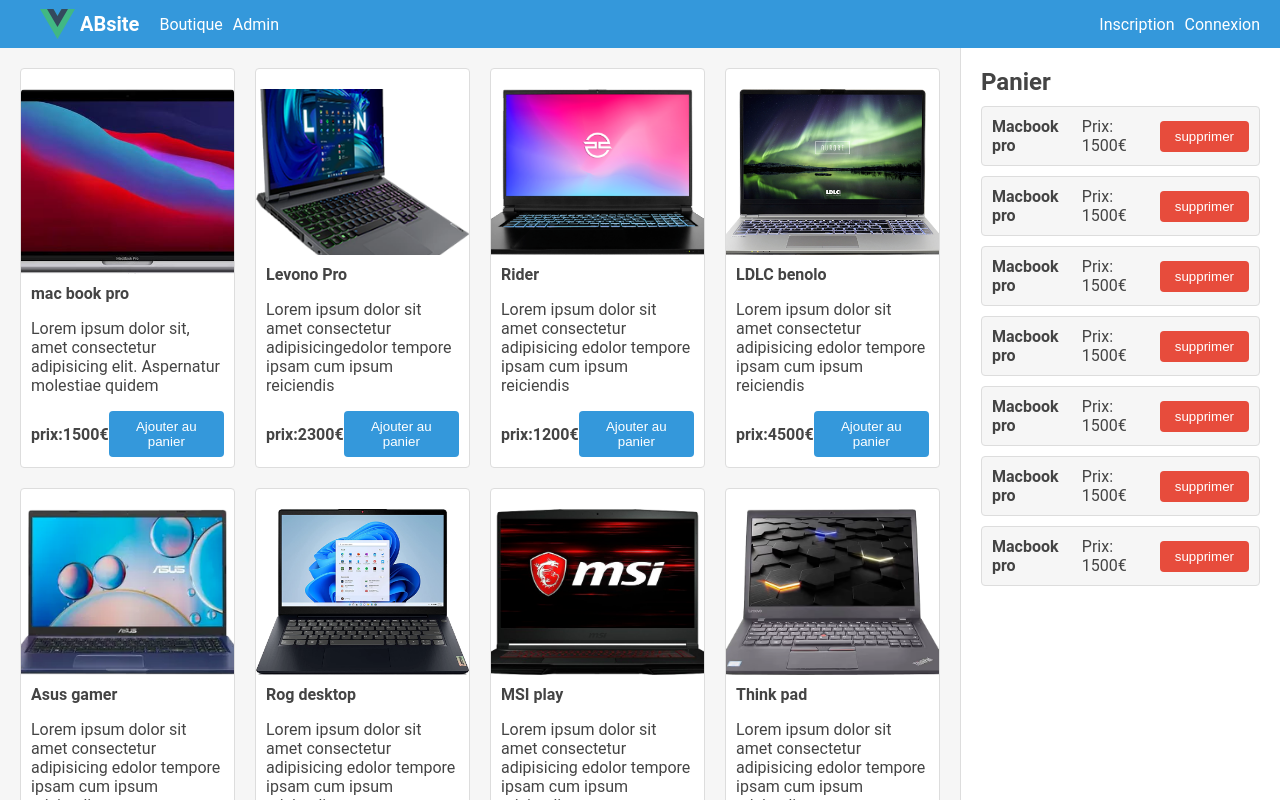
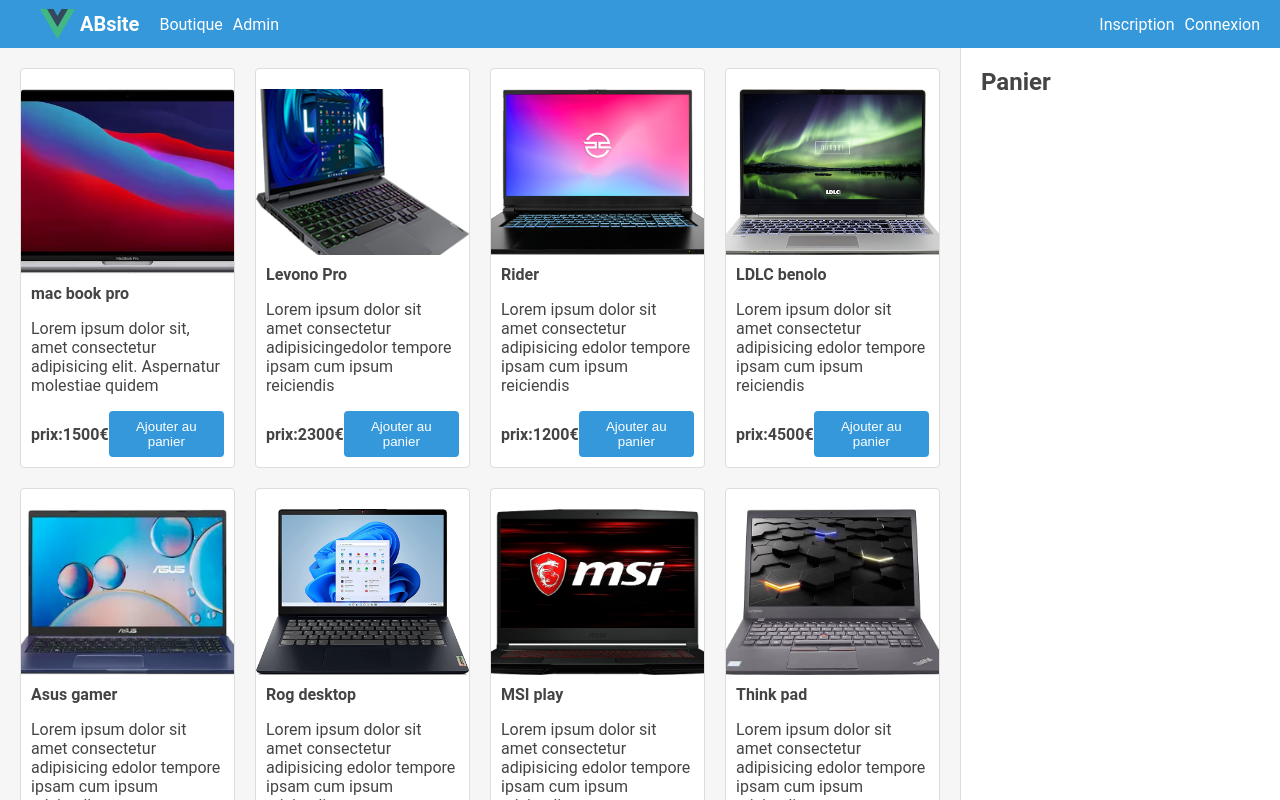
Before and after one commit to absitwebb/vueprojet1boutique, a Vue app in the folder boutique/: page / in a window 1280 px wide. Shown: the top 800 px of the page. Built offline with nearby package versions, Linux system fonts and the light colour scheme.

Commit message:
supprimer produits 16/06/22

```diff
--- a/boutique/src/App.vue
+++ b/boutique/src/App.vue
@@ -14,7 +14,11 @@
       class="shop"
     />
     <!--composant pour affichier le panier -->
-    <Carte class="carte" />
+    <Carte
+      :cart="state.cart"
+      class="carte"
+      @remove-product-from-cart="removeProductFromCart"
+    />
     <!--composant footer-->
     <thefooter class="footer" />
   </div>
@@ -48,7 +52,7 @@
   products: data,
   cart: [],
 });
-
+//-----------------------------------------------------------
 //fonction pour ajouter le produit dans le panier
 // cette fonction doit recevoir id du produit en paramétre
 function addProductToCart(productId: number): void {
@@ -60,6 +64,13 @@
     // on met le produit dans le pannier (...en mettant 3 petits point on fait une deconstuction)
     state.cart.push({ ...product });
   }
+} //----------------------------------------------------------------
+// fonction pour supprimer le produit qu'on on clique sur supprimer
+// elle récupère en paramètre le productID
+function removeProductFromCart(productId: number): void {
+  // on vérifié que tous le produits dans le panier non pas l'id du produit que l'on veut supprimer
+  // filter retourne un nouveau tableau avec tous produits avec un id différent du produit id que l'on veut supprimer
+  state.cart = state.cart.filter((product) => product.id !== productId);
 }
 </script>
 
--- a/boutique/src/components/Cart/CartProduct.vue
+++ b/boutique/src/components/Cart/CartProduct.vue
@@ -1,15 +1,33 @@
 //------html------------------------//
 <template>
   <div class="mb-10 p-10 d-flex flex-row align-items-center product">
-    <strong class="flex-fill mr-10">Macbook pro</strong>
+    <strong class="flex-fill mr-10">{{ product.title }} </strong>
 
-    <span class="mr-10">Prix: 1500€</span>
-    <button class="btn btn-danger">supprimer</button>
+    <span class="mr-10">Prix: {{ product.price }}€ </span>
+    <button
+      class="btn btn-danger"
+      @click="emit('removeProductFromCart', product.id)"
+    >
+      supprimer
+    </button>
   </div>
 </template>
 
 //-------------javascript typecript--------------
-<script setup lang="ts"></script>
+<script setup lang="ts">
+//on importe l'interface ProductInterface du fichier product.interface.ts
+import type { ProductInterface } from "@/interfaces/product.interface";
+//on defini les propriétés de product que l'on à récupéré depuis cartProductList.vue
+//entre <> on défini le type typscript
+defineProps<{
+  product: ProductInterface;
+}>();
+
+//on definie l"evenement (sur le bouton supprimer)
+const emit = defineEmits<{
+  (e: "removeProductFromCart", productId: number): void;
+}>();
+</script>
 
 //-------scss------------------------------------
 <style lang="scss" scoped>
--- a/boutique/src/components/Cart/CartProductList.vue
+++ b/boutique/src/components/Cart/CartProductList.vue
@@ -1,13 +1,12 @@
 //------html------------------------//
 <template>
   <div class="d-flex flex-column">
-    <CartProduct />
-    <CartProduct />
-    <CartProduct />
-    <CartProduct />
-    <CartProduct />
-    <CartProduct />
-    <CartProduct />
+    <!--$event permet de récupérer le paramètre de l'evenement passé depuis carProduct-->
+    <CartProduct
+      v-for="i of cart"
+      :product="i"
+      @remove-product-from-cart="emit('removeProductFromCart', $event)"
+    />
   </div>
 </template>
 
@@ -15,6 +14,19 @@
 <script setup lang="ts">
 //on importe le fichier CartProduct
 import CartProduct from "./CartProduct.vue";
+//on importe l'interface ProductInterface du fichier product.interface.ts
+import type { ProductInterface } from "@/interfaces/product.interface";
+
+//on defini les propriétés de cart que l'on à récupéré depuis carte.vue
+//entre <> on défini le type typscript
+defineProps<{
+  cart: ProductInterface[];
+}>();
+
+//on definie l"evenement (sur le bouton supprimer)
+const emit = defineEmits<{
+  (e: "removeProductFromCart", productId: number): void;
+}>();
 </script>
 
 //-------scss------------------------------------
--- a/boutique/src/components/Cart/Carte.vue
+++ b/boutique/src/components/Cart/Carte.vue
@@ -2,14 +2,30 @@
 <template>
   <div class="p-20">
     <h2 class="mb-10">Panier</h2>
-    <CartProductList />
+    <!--on transmet l'information à CartProductListavec :cart="cart"-->
+    <CartProductList
+      :cart="cart"
+      @remove-product-from-cart="emit('removeProductFromCart', $event)"
+    />
   </div>
 </template>
 
 //-------------javascript typecript--------------
 <script setup lang="ts">
 //on importe le fichier CartProductList
+import type { ProductInterface } from "@/interfaces/product.interface";
 import CartProductList from "./CartProductList.vue";
+
+//on defini les propriétés de cart que l'on à récupéré depuis app.vue
+//entre <> on défini le type typscript
+defineProps<{
+  cart: ProductInterface[];
+}>();
+
+//on definie l"evenement (sur le bouton supprimer)
+const emit = defineEmits<{
+  (e: "removeProductFromCart", productId: number): void;
+}>();
 </script>
 
 //-------scss------------------------------------
```
